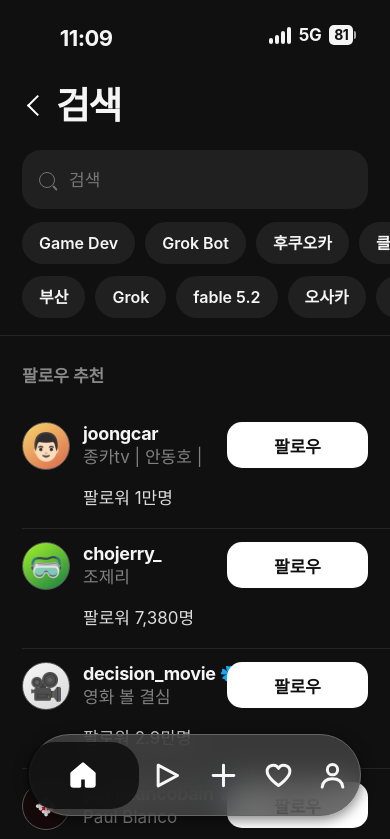
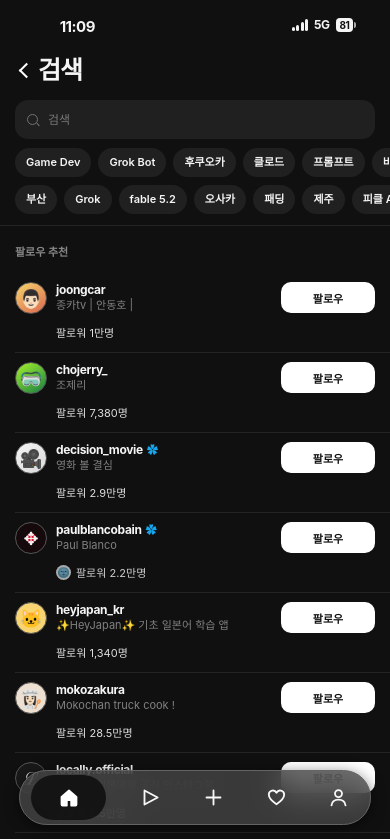
Before and after one commit to gunnyam1498/search-recommendation-demo, a plain HTML site: page index.html in a window 390 px wide. Shown: the top 839 px of the page. Drawn offline with Linux system fonts and the light colour scheme.

Commit message:
Reduce mobile UI dimensions to match reference

```diff
--- a/index.html
+++ b/index.html
@@ -60,6 +60,46 @@
     .nav-item svg { width:31px; height:31px; stroke:currentColor; fill:none; stroke-width:2.3; stroke-linecap:round; stroke-linejoin:round; }
     .nav-item.selected svg { fill:#fff; stroke:#fff; width:30px; height:30px; }
     @media (min-width:700px) { .phone { border-left:1px solid #222; border-right:1px solid #222; } .bottom-nav { position:absolute; bottom:28px; } }
+    /* The reference is a 589 px physical screenshot (about 393 CSS px on a phone). */
+    @media (max-width:600px) {
+      .phone { max-width:600px; padding-bottom:76px; }
+      .status { height:48px; padding:17px 9.4% 0 15.3%; font-size:15px; }
+      .sys { gap:6px; font-size:12px; }
+      .signal { height:12px; gap:1.5px; }
+      .signal i { width:3px; }
+      .signal i:nth-child(1){height:4px}.signal i:nth-child(2){height:6px}.signal i:nth-child(3){height:9px}.signal i:nth-child(4){height:12px}
+      .battery { height:14px; padding:0 4px; line-height:14px; font-size:10px; border-radius:4px; }
+      .battery:after { top:4px; height:6px; }
+      .heading { height:45px; gap:7px; padding:0 15px; }
+      .back { width:16px; height:16px; }
+      .back:before { width:9px; height:9px; border-width:2px; }
+      h1 { font-size:25px; letter-spacing:-1.1px; }
+      .search-wrap { padding:7px 15px 0; }
+      .search { height:39px; border-radius:13px; gap:8px; padding:0 12px; }
+      .glass { width:11px; height:11px; border-width:1.3px; }
+      .glass:after { width:4px; height:1.3px; right:-3px; bottom:-1px; }
+      .search input { font-size:12px; }
+      .tags { padding:9px 0 11px 15px; }
+      .tag-row { gap:7px; margin-bottom:8px; }
+      .tag { padding:7px 11px; font-size:11px; line-height:15px; }
+      .section-title { font-size:11px; padding:17px 15px 14px; }
+      .accounts { padding-left:15px; }
+      .account { min-height:80px; padding:9px 15px 9px 0; }
+      .main-row { gap:9px; min-height:36px; padding-right:98px; }
+      .avatar { width:32px; height:32px; font-size:18px; border-width:1px; }
+      .name { gap:4px; font-size:12px; line-height:16px; }
+      .verified { font-size:11px; }
+      .bio { font-size:11px; line-height:15px; max-width:230px; }
+      .follow { right:15px; top:9px; height:31px; width:94px; border-radius:10px; font-size:11px; }
+      .followers { font-size:11px; line-height:16px; margin:7px 0 0 41px; }
+      .mutual { gap:5px; margin:6px 0 0 41px; font-size:11px; }
+      .mutual-face { width:15px; height:15px; font-size:10px; }
+      .bottom-nav { width:min(calc(100% - 38px),362px); height:55px; bottom:calc(19px + env(safe-area-inset-bottom)); }
+      .nav-item { width:34px; height:38px; }
+      .nav-item.selected { width:75px; height:45px; margin-left:-3px; }
+      .nav-item svg { width:21px; height:21px; stroke-width:2.1; }
+      .nav-item.selected svg { width:20px; height:20px; }
+    }
   </style>
 </head>
 <body>
```
